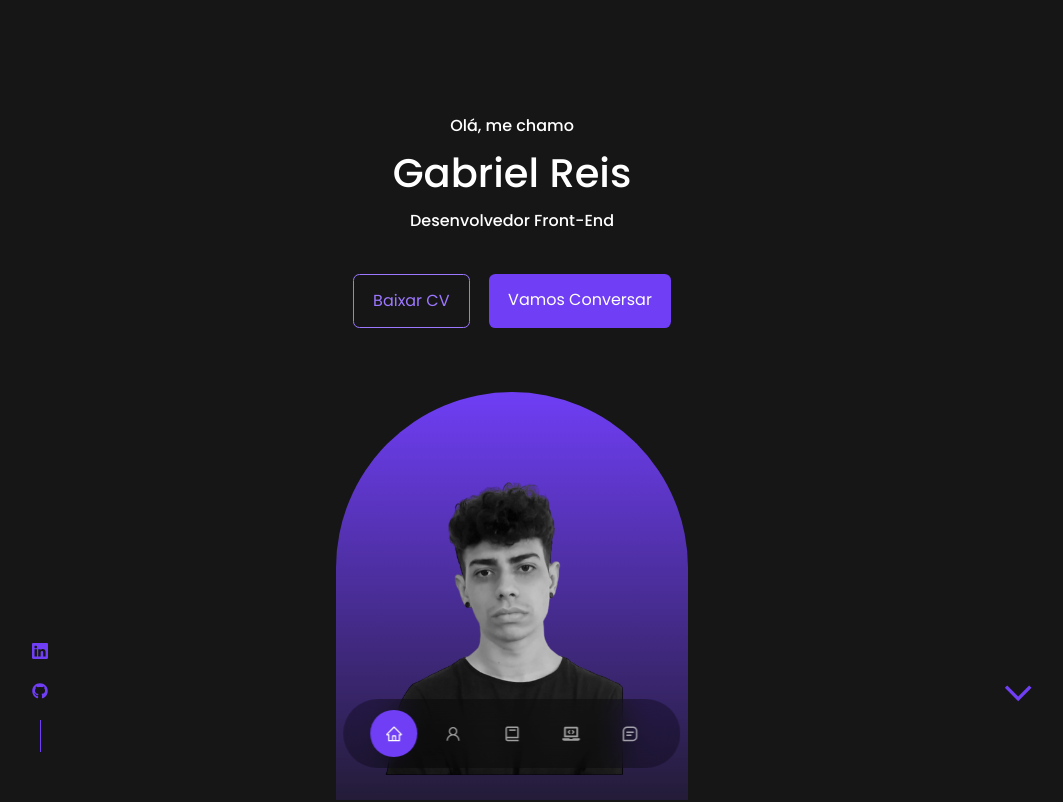
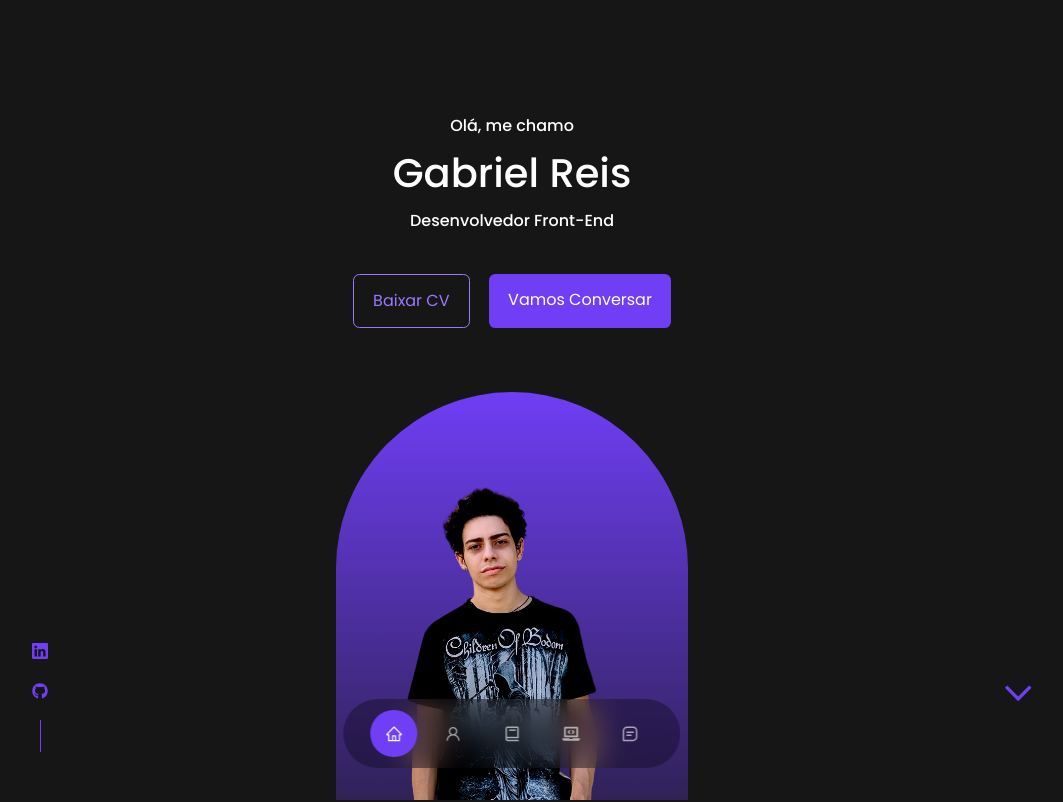
Before and after one commit to gabrielreisdev/portfolio, a React (Create React App) app: page / in a window 1280 px wide. Shown: the top 802 px of the page, without its empty margins (128-1191 px from the left). Built offline with nearby package versions, Linux system fonts and the light colour scheme.

Commit message:
atualizacao

```diff
--- a/src/components/header/header.css
+++ b/src/components/header/header.css
@@ -44,7 +44,7 @@ header{
 .me{
     background: linear-gradient(var(--color-bg-variant), transparent);
     width: 22rem;
-    height: 30rem;
+    height: 36rem;
     position: absolute;
     left: calc(50% - 11rem);
     margin-top: 4rem;
```
Also changed, not shown: src/assets/me.png, src/assets/me1.png (deleted).
